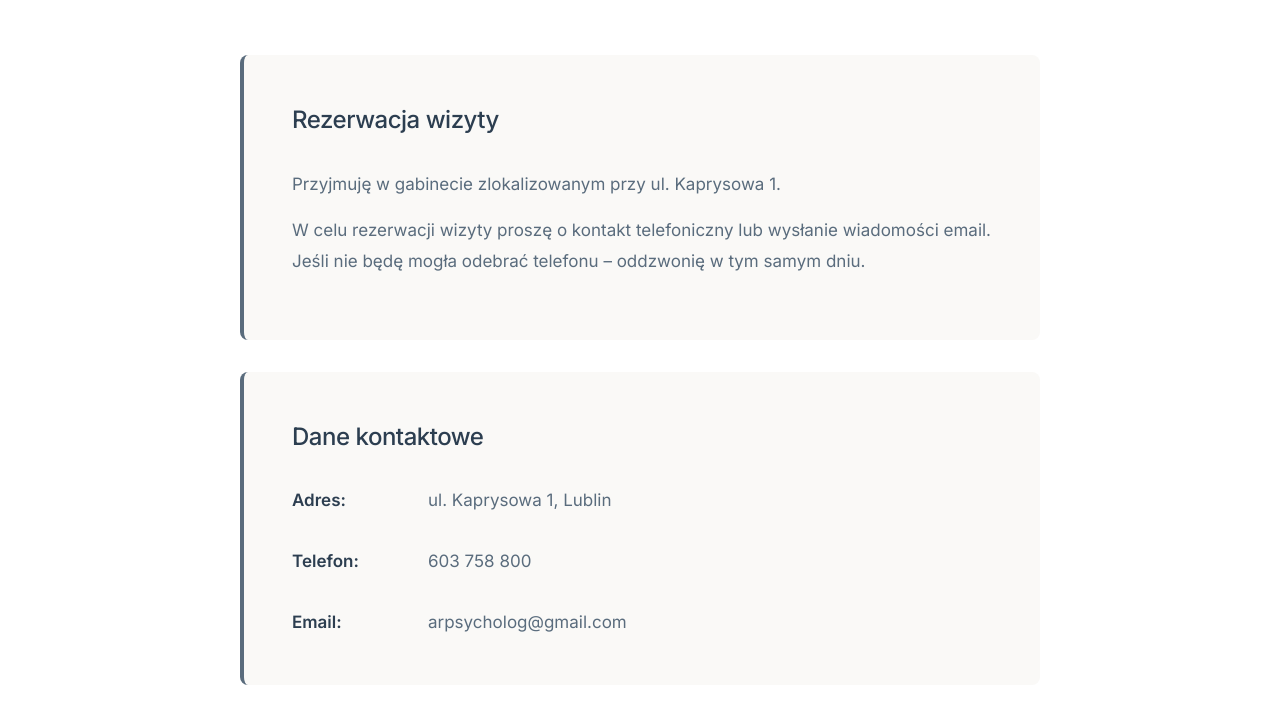
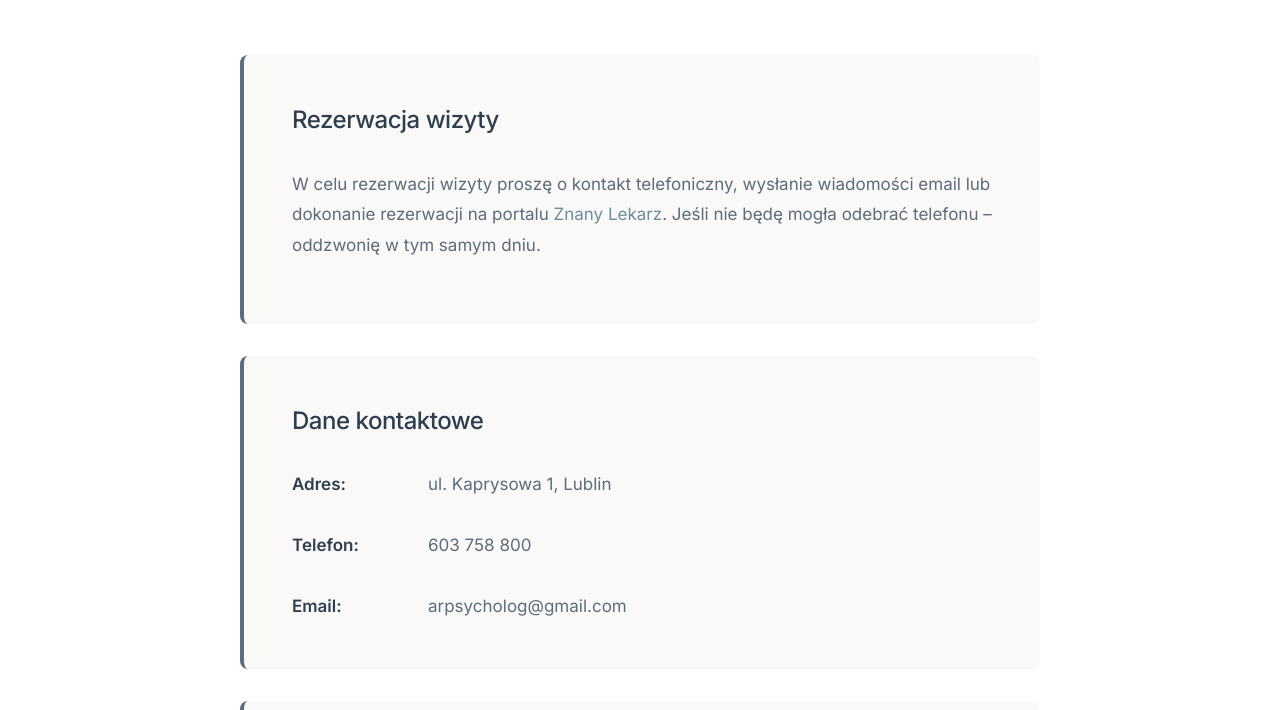
Before and after one commit to JRojowski/arpsycholog-website, a plain HTML site: page kontakt.html in a window 1280 px wide. Shown: the part 94-804 px from the top of the page. Drawn offline with Linux system fonts and the light colour scheme.

Commit message:
Add files via upload

```diff
--- a/kontakt.html
+++ b/kontakt.html
@@ -45,8 +45,7 @@
                 <div class="content-section">
                     <div class="contact-info">
                         <h3>Rezerwacja wizyty</h3>
-                        <p>Przyjmuję w gabinecie zlokalizowanym przy ul. Kaprysowa 1.</p>
-                        <p>W celu rezerwacji wizyty proszę o kontakt telefoniczny lub wysłanie wiadomości email. Jeśli nie będę mogła odebrać telefonu – oddzwonię w tym samym dniu.</p>
+                        <p>W celu rezerwacji wizyty proszę o kontakt telefoniczny, wysłanie wiadomości email lub dokonanie rezerwacji na portalu <a href="https://www.znanylekarz.pl/agnieszka-rojowska/psycholog-psychoterapeuta/lublin" target="_blank" rel="noopener noreferrer">Znany Lekarz</a>. Jeśli nie będę mogła odebrać telefonu – oddzwonię w tym samym dniu.</p>
                     </div>
 
                     <div class="contact-info">
@@ -67,6 +66,7 @@
 
                     <div class="contact-info">
                         <h3>Lokalizacja</h3>
+                        <p>Przyjmuję w gabinecie zlokalizowanym przy ul. Kaprysowa 1.</p>
                         <div class="map-container">
                             <iframe
                                 src="https://www.google.com/maps?q=Kaprysowa+1,+Lublin,+Polska&output=embed"
```
